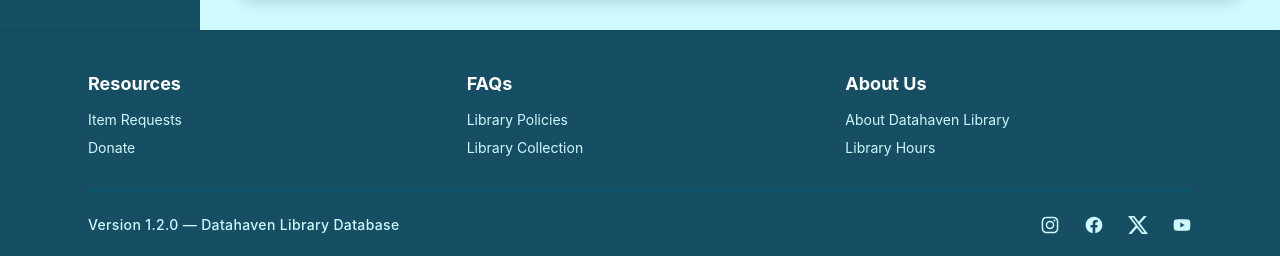
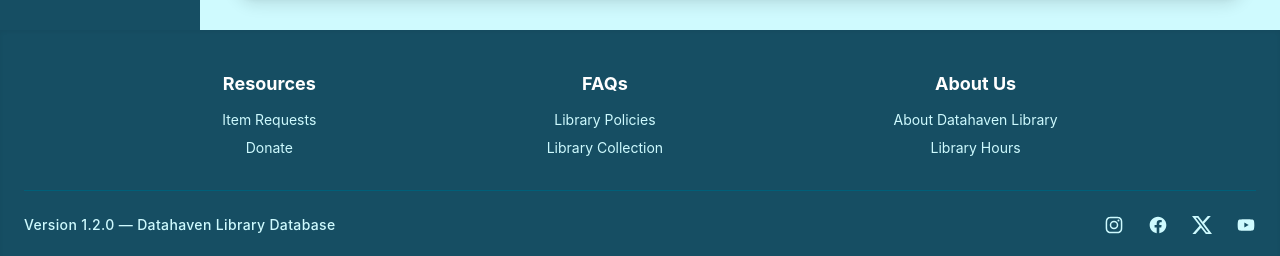
Before and after one commit to devpatel26/Library-Database, a React (Vite) app in the folder react/: page / in a window 1280 px wide. Shown: the part 740-996 px from the top of the page. Built offline with nearby package versions, Linux system fonts and the light colour scheme; no server answers.

Commit message:
Changed footer to flex

```diff
--- a/react/src/App.jsx
+++ b/react/src/App.jsx
@@ -311,8 +311,8 @@ function App() {
 
           {/* Footer */}
           <footer className="bg-[#164e63] text-cyan-100 pt-10 pb-6 text-sm mt-auto z-10 relative shadow-inner">
-            <div className="max-w-6xl mx-auto px-6 w-full">
-              <div className="grid grid-cols-1 md:grid-cols-3 gap-8 mb-8 text-center md:text-left">
+            <div className="w-full mx-auto px-6 w-full">
+              <div className="flex flex-wrap gap-8 mb-8 text-center justify-evenly wrap">
                 <div>
                   <h3 className="text-white font-bold mb-3 text-lg">
                     Resources
```
